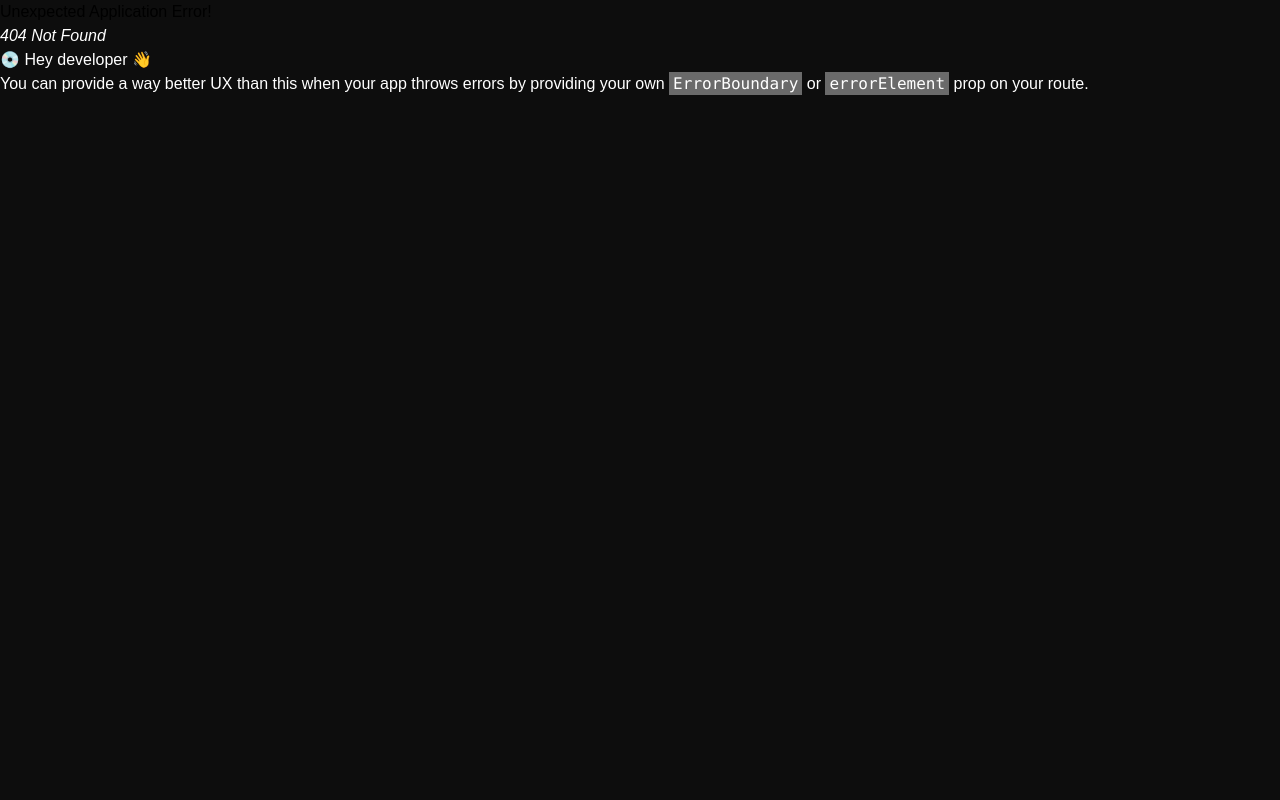
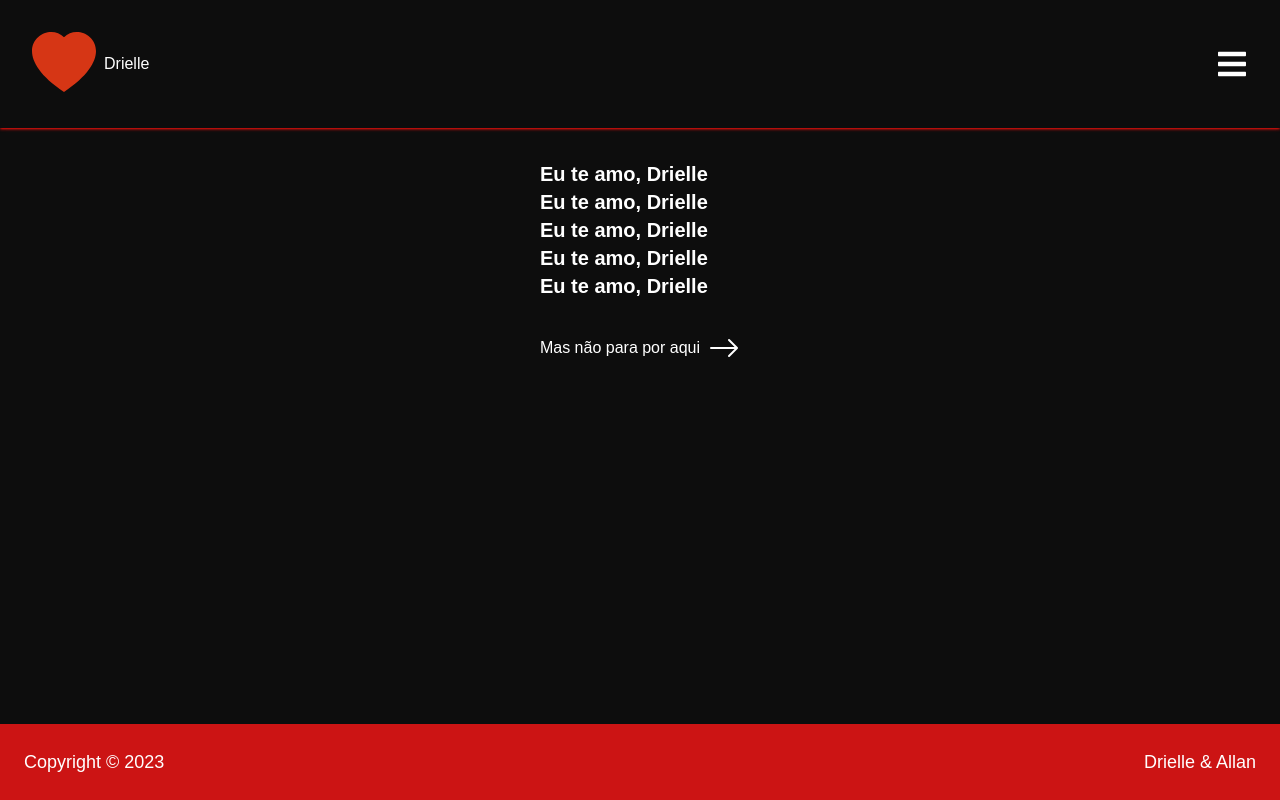
Before and after one commit to AllanPessin/birthday, a React (Vite) app: page /eu-te-amo in a window 1280 px wide. Before the commit this address had no page. Built offline with nearby package versions, Linux system fonts and the light colour scheme.

Commit message:
feat: página adicionada, slug de página alterado

```diff
--- a/src/components/Content.tsx
+++ b/src/components/Content.tsx
@@ -1,11 +1,22 @@
+import { BsArrowRight } from "react-icons/bs";
+import { Link } from "react-router-dom";
+
 export default function Content() {
 
   return (
-    <article>
-      <div>
-        <h1 className="text-xl">
-          Eu te amo!
+    <article className="flex justify-center py-8">
+      <div className="p-x8">
+        <h1 className="text-xl mb-8">
+          Uma vez, eu lembro que você me perguntou se eu conseguia criar um site
+          só escrito <b>"Eu te amo"</b> <br />
+          Bom, eu consigo, um site feito especialmente para você.
         </h1>
+        <div className="flex justify-center text-white-300 text-lg font-semibold border rounded-lg border-red-500">
+          <Link to={'/eu-te-amo'} className="flex flex-row items-center gap-2 ease-in-out duration-300 hover:text-red-300">
+            Eu te amo!
+            <BsArrowRight size={'2rem'} />
+          </Link>
+        </div>
       </div>
     </article>
   )
--- a/src/components/Header.tsx
+++ b/src/components/Header.tsx
@@ -11,7 +11,11 @@ export default function Header() {
     },
     {
       name: 'Feliz Aniversário',
-      url: '/happy-birthday',
+      url: '/feliz-aniversario',
+    },
+    {
+      name: 'Eu te amo',
+      url: '/eu-te-amo',
     },
   ]
 
--- /dev/null
+++ b/src/pages/Love.tsx
@@ -0,0 +1,30 @@
+import { BsArrowRight } from "react-icons/bs";
+import Footer from "../components/Footer";
+import Header from "../components/Header";
+import { Link } from "react-router-dom";
+
+export default function Love() {
+
+  return (
+    <>
+      <Header />
+      <article className="flex justify-center py-8">
+        <div className="p-x8">
+          <h1 className="text-xl mb-8">
+            <b>Eu te amo, Drielle</b><br />
+            <b>Eu te amo, Drielle</b><br />
+            <b>Eu te amo, Drielle</b><br />
+            <b>Eu te amo, Drielle</b><br />
+            <b>Eu te amo, Drielle</b><br />
+
+          </h1>
+          <Link to={'/feliz-aniversario'} className="flex flex-row text-white-300 items-center gap-2 ease-in-out duration-300 hover:text-red-300">
+            Mas não para por aqui
+            <BsArrowRight size={'2rem'} />
+          </Link>
+        </div>
+      </article>
+      <Footer />
+    </>
+  )
+}
```
Also changed, not shown: src/main.tsx (+6 -1 lines).
